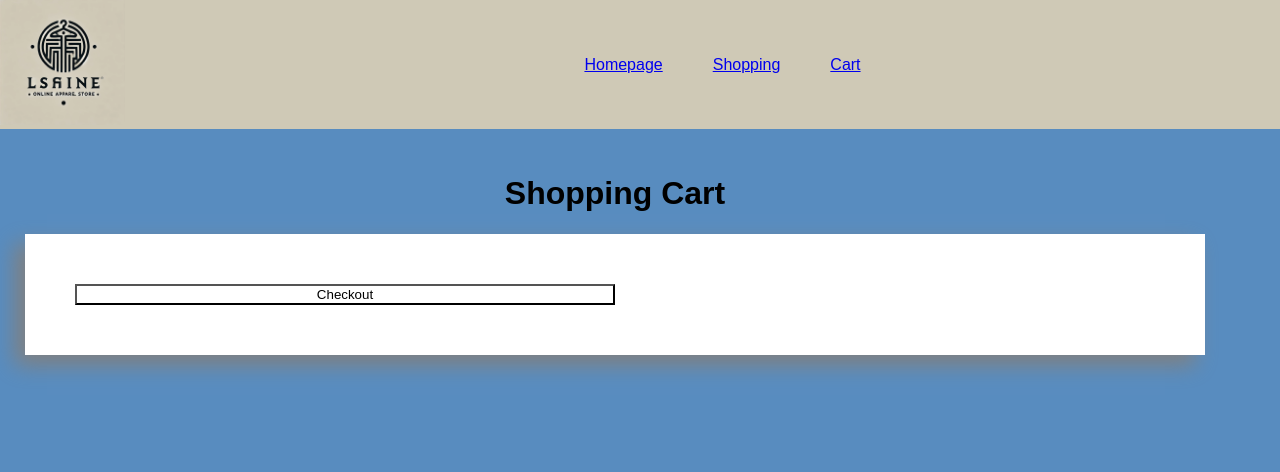
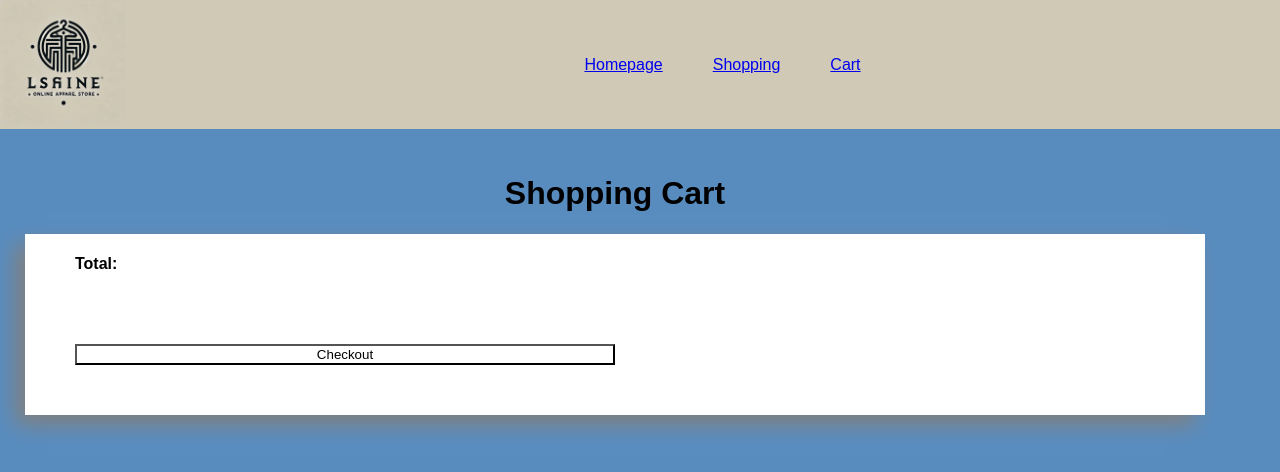
Before and after one commit to Hyacinthum-Polypus/odin-shopping-cart, a React (Vite) app: page /Cart in a window 1280 px wide. Shown: the top 472 px of the page. Built offline with nearby package versions, Linux system fonts and the light colour scheme.

Commit message:
Move quantity state up

```diff
--- a/src/App.jsx
+++ b/src/App.jsx
@@ -7,14 +7,21 @@ import './App.css'
 const App = () => {
   const [cartItems, setCartItems] = useState([]);
 
+
   const addToCart = (product) => {
-      setCartItems([...cartItems, {...product, key:crypto.randomUUID()}]);
+    setCartItems([...cartItems, {...product, quantity: 1, key:crypto.randomUUID()}]);
   }
 
+  const setQuantity = (key, quantity) => {
+    const index = cartItems.findIndex((item) => item.key === key);
+    const newCartItems = structuredClone(cartItems);
+    newCartItems[index].quantity = quantity;
+    setCartItems(newCartItems);
+  }
 
   return (
     <>
-      <ShopContext.Provider value={{cartItems, addToCart}}>
+      <ShopContext.Provider value={{cartItems, addToCart, setQuantity}}>
         <NavBar />
         <div className="app-body">
           <Outlet />
--- a/src/components/CartItem.jsx
+++ b/src/components/CartItem.jsx
@@ -1,7 +1,8 @@
 import { useState } from 'react'
 
-const CartItem = ({product}) => {
-    const [quantity, setQuantity] = useState(1)
+const CartItem = ({product, quantity, setQuantity}) => {
+    //const [quantity, setQuantity] = useState(1)
+
 
     return (
         <div className="cart-item">
@@ -11,13 +12,13 @@ const CartItem = ({product}) => {
             <input
                 id={"quantity-input-" + product.key}
                 type="number"
-                value={quantity}
+                value={product.quantity}
                 min={1}
-                onChange={(event) => setQuantity(Number(event.target.value))}
+                onChange={(event) => setQuantity(product.key, Number(event.target.value))}
             />
-            <div class="quantity-buttons">
-                <button onClick={() => quantity > 1 ? setQuantity(quantity - 1) : null}>&lt;</button>
-                <button onClick={() => setQuantity(quantity + 1)}>&gt;</button>
+            <div className="quantity-buttons">
+                <button onClick={() => product.quantity > 1 ? setQuantity(product.key, product.quantity - 1) : null}>&lt;</button>
+                <button onClick={() => setQuantity(product.key, product.quantity + 1)}>&gt;</button>
             </div>
         </div>
     )
--- a/src/components/ShoppingCart.jsx
+++ b/src/components/ShoppingCart.jsx
@@ -1,18 +1,19 @@
 import CartItem from "./CartItem";
 import ShoppingContext from '../contexts/ShopContext'
-import { useContext } from 'react'
+import { useContext, useState } from 'react'
 import '../styles/ShoppingCart.css'
 
 const ShoppingCart = () => {
-    const { cartItems } = useContext(ShoppingContext);
+    const { cartItems, setQuantity } = useContext(ShoppingContext);
 
     return (
         <div id="shopping-cart" data-testid="shopping-cart">
             <h1>Shopping Cart</h1>
             <div id="cart-items">
                 {
-                    cartItems.map(item => <CartItem key={item.key} product={item} />)
+                    cartItems.map(item => <CartItem key={item.key} product={item} setQuantity={setQuantity} />)
                 }
+                    <h4>Total: </h4>
                     <button id="checkout">Checkout</button>
             </div>
         </div>
```
